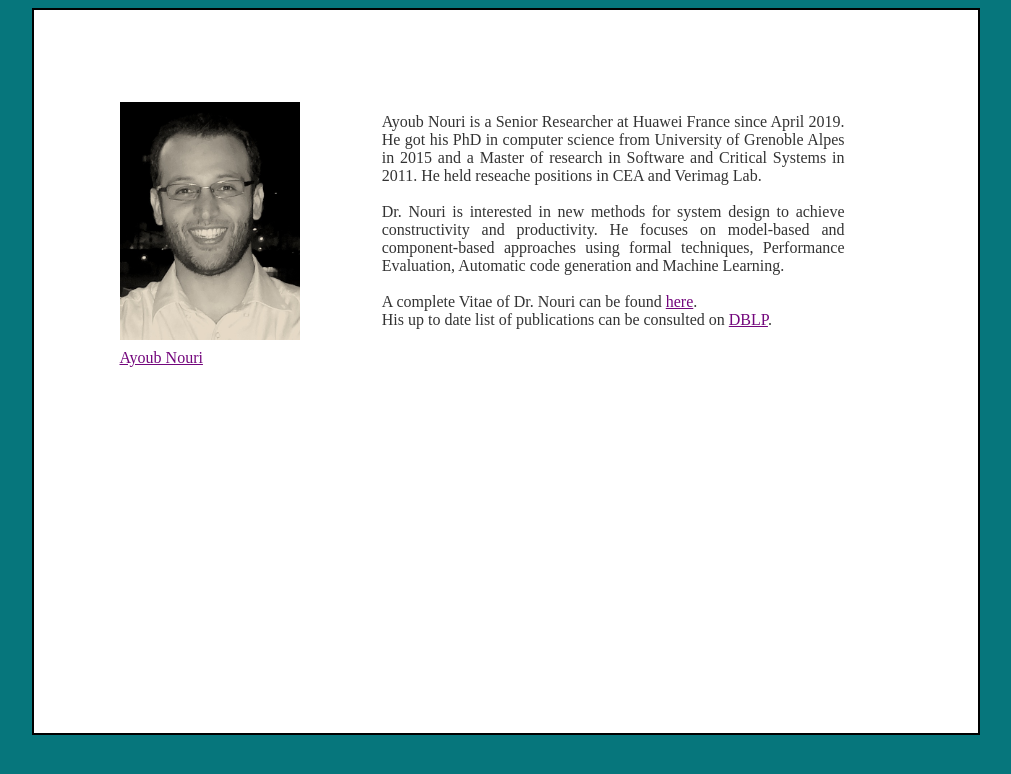
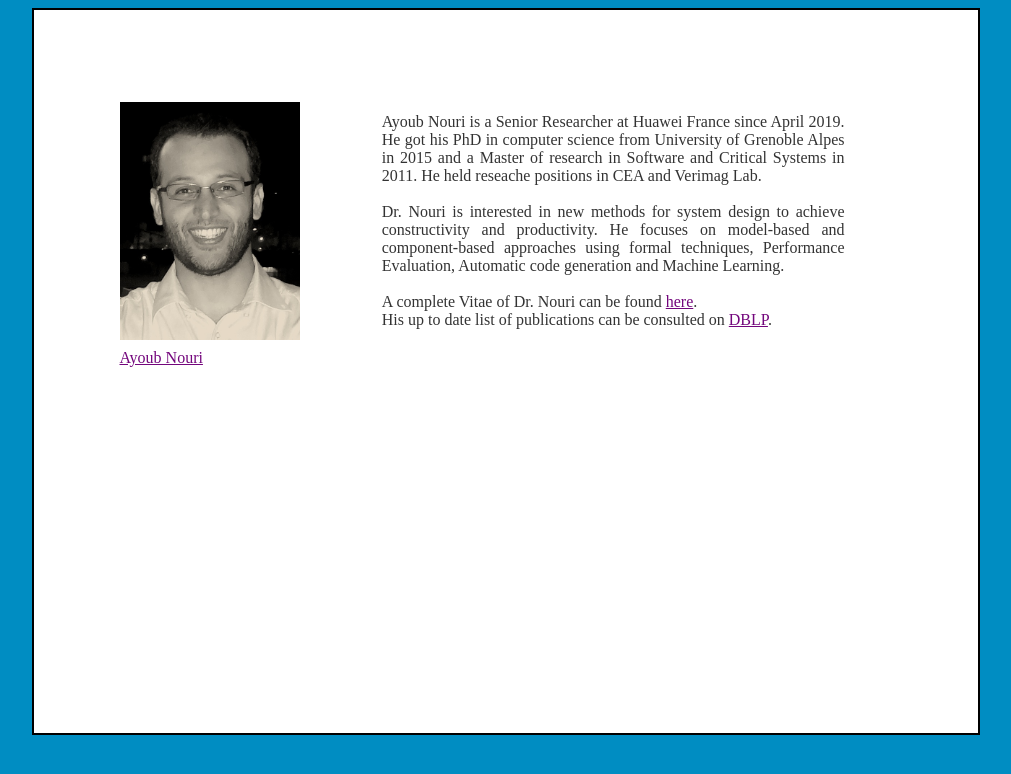
Before and after one commit to ayoub-nouri/ayoub-nouri.github.io, a plain HTML site: page index.html in a window 1280 px wide. Shown: the whole page, without its empty margins (134-1145 px from the left). Drawn offline with Linux system fonts and the light colour scheme.

Commit message:
Update index.html

```diff
--- a/index.html
+++ b/index.html
@@ -8,7 +8,7 @@
 	<title>Ayoub Nouri Personal Page</title>
 </head>
 
-<body bgcolor="#06767C" text="#333333" link="#73067C" vlink="#FF9933" alink="#73067C">
+<body bgcolor="#008DC2" text="#333333" link="#73067C" vlink="#73067C" alink="#73067C">
 <table width="948" height="300" border="1px solid" align="center" cellpadding="0" cellspacing="0" bordercolor="#000000">
 	<tr valign="top">
 		<td height="723" bgcolor="#FFFFFF"><p>&nbsp;</p>
```
